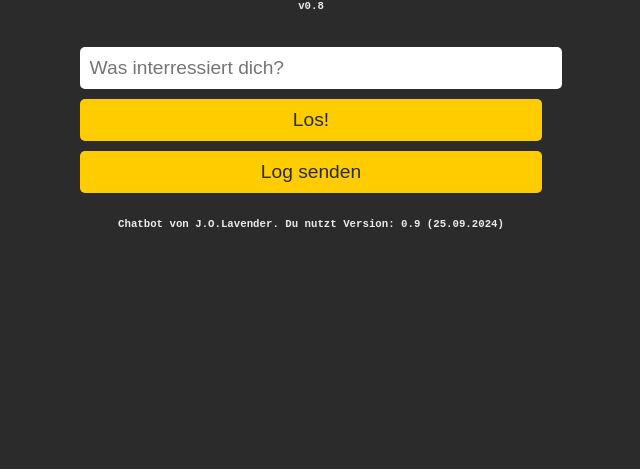
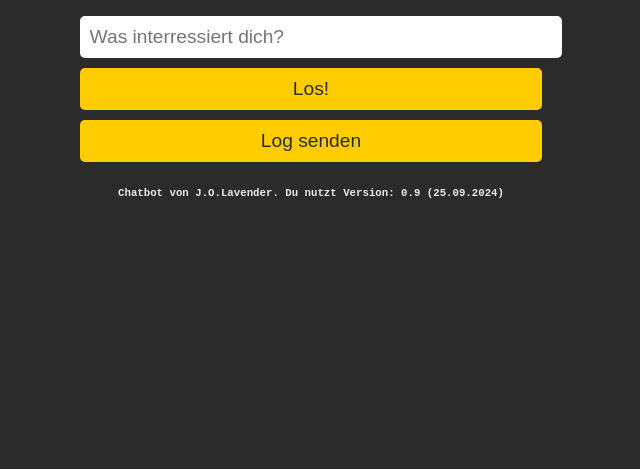
Before and after one commit to GeorgeOrewell/FragJonny, a plain HTML site: page index.html in a window 1280 px wide. Shown: the part 331-800 px from the top of the page, without its empty margins (329-969 px from the left). Drawn offline with Linux system fonts and the light colour scheme.

Commit message:
"keinkommentar"

```diff
--- a/index.html
+++ b/index.html
@@ -10,8 +10,7 @@
 <body>
   <h1>Frag
    Jonny!</h1>
-  <h6>v0.8</h6>
-  <div id="chatbox">
+    <div id="chatbox">
     <div id="output"></div>
     <input type="text" id="userInput" placeholder="Was interressiert dich?" />
     <button onclick="sendMessage()">Los!</button>
```
Also changed, not shown: ignore.js (line endings or trailing spaces).
